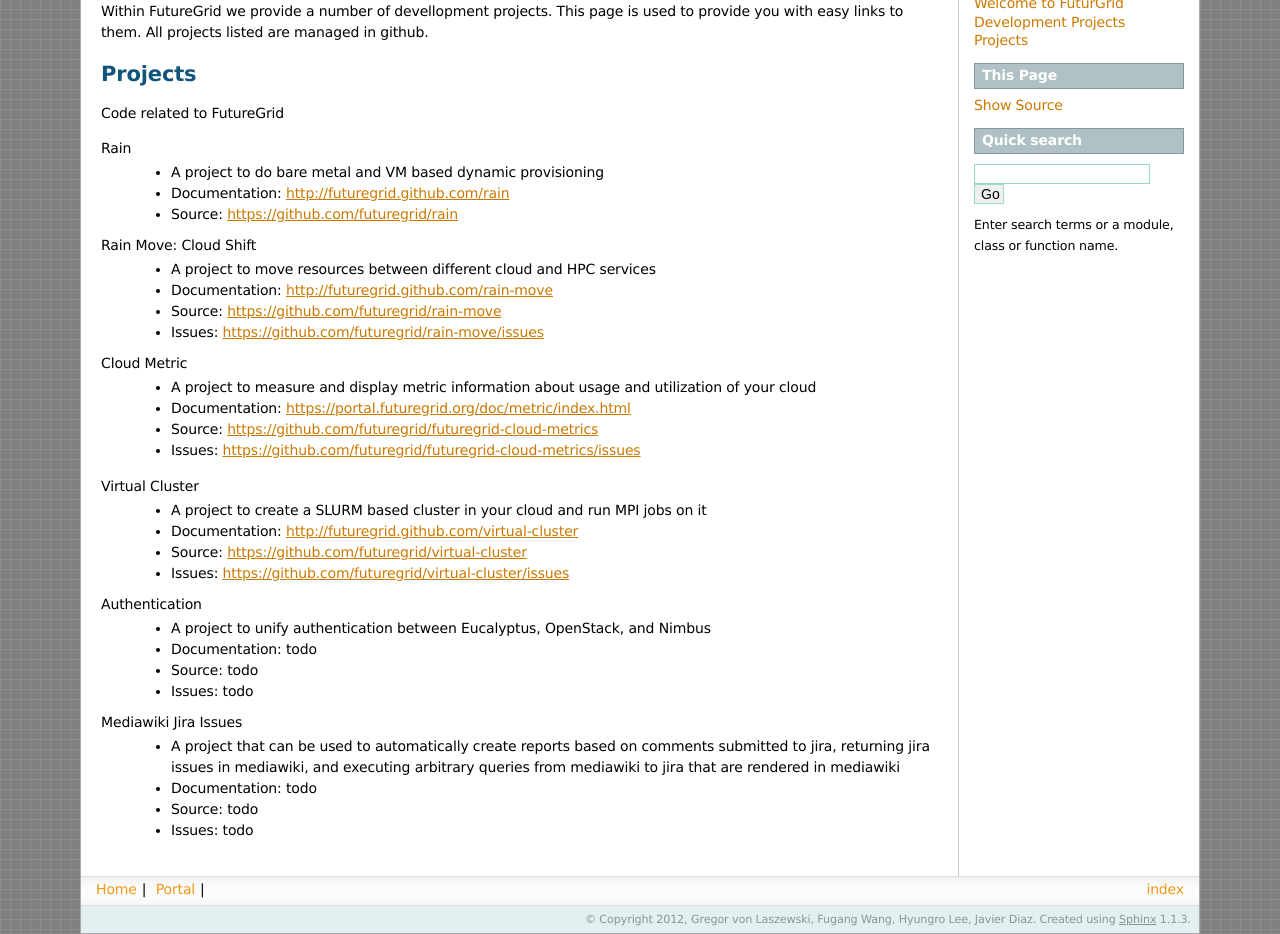
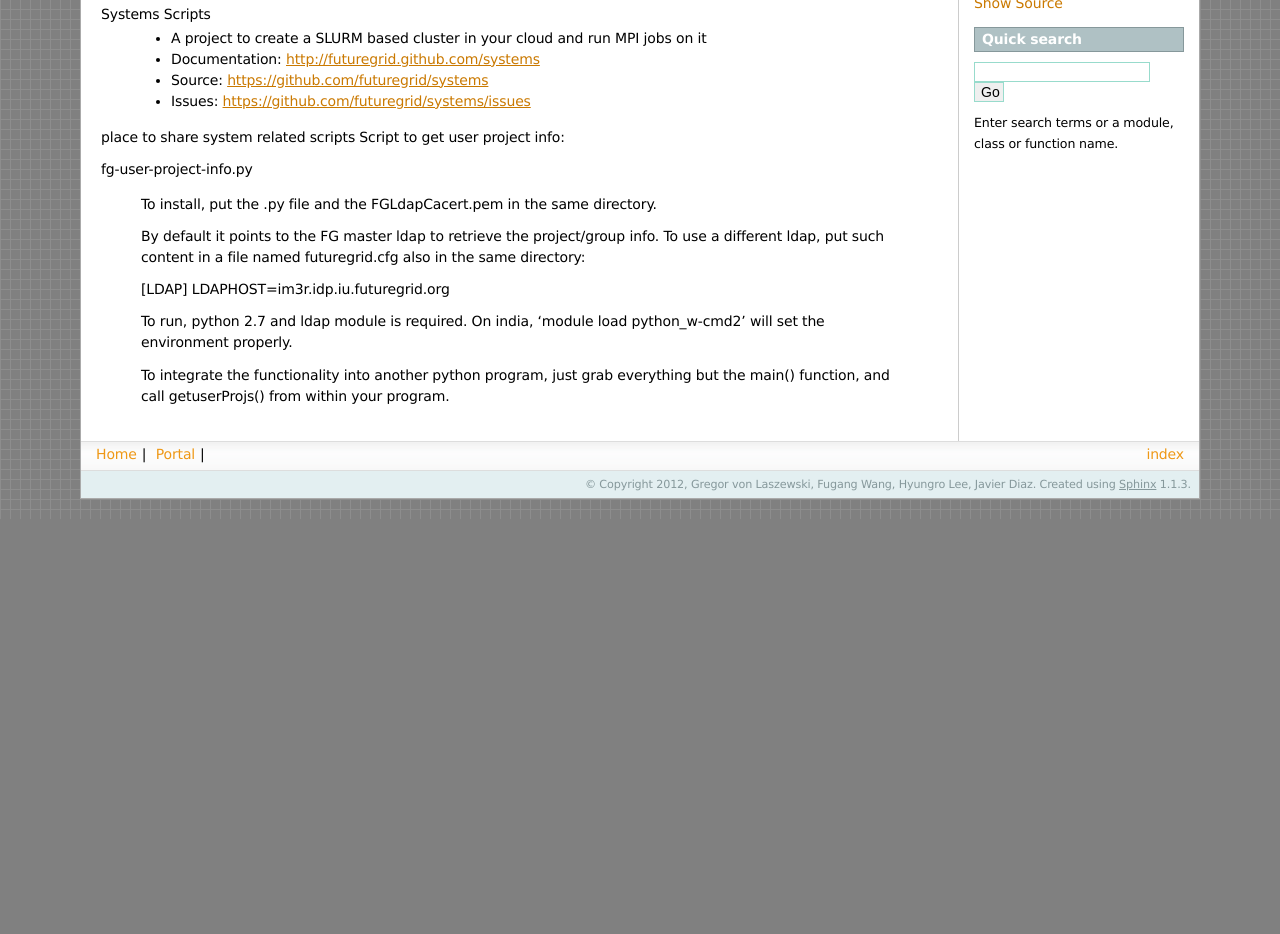
Before and after one commit to futuregrid/systems, a plain HTML site: page index.html in a window 1280 px wide. Shown: the part 281-1215 px from the top of the page. After the commit the page ends 800 px from the top, so only its background shows below. Drawn offline with Linux system fonts and the light colour scheme.

Commit message:
updating the github pages

```diff
--- a/index.html
+++ b/index.html
@@ -10,7 +10,7 @@
   <head>
     <meta http-equiv="Content-Type" content="text/html; charset=utf-8" />
 
-    <title>Welcome to FuturGrid Development Projects &mdash; FutureGrid Cloud Code 0.1 documentation</title>
+    <title>Welcome to FuturGrid Systems Scripts &mdash; FutureGrid Cloud Code 0.1 documentation</title>
 
     <link rel="stylesheet" href="_static/sphinxdoc.css" type="text/css" />
     <link rel="stylesheet" href="_static/pygments.css" type="text/css" />
@@ -77,14 +77,6 @@
 
       <div class="sphinxsidebar">
         <div class="sphinxsidebarwrapper">
-  <h3><a href="#">Table Of Contents</a></h3>
-  <ul>
-<li><a class="reference internal" href="#">Welcome to FuturGrid Development Projects</a></li>
-<li><a class="reference internal" href="#projects">Projects</a><ul>
-</ul>
-</li>
-</ul>
-
   <h3>This Page</h3>
   <ul class="this-page-menu">
     <li><a href="_sources/index.txt"
@@ -114,66 +106,29 @@
         <div class="bodywrapper">
           <div class="body">
 
-  <div class="section" id="welcome-to-futurgrid-development-projects">
-<h1>Welcome to FuturGrid Development Projects<a class="headerlink" href="#welcome-to-futurgrid-development-projects" title="Permalink to this headline">¶</a></h1>
-<p>Within FutureGrid we provide a number of devellopment projects. This
-page is used to provide you with easy links to them. All projects
-listed are managed in github.</p>
-</div>
-<div class="section" id="projects">
-<h1>Projects<a class="headerlink" href="#projects" title="Permalink to this headline">¶</a></h1>
-<p>Code related to FutureGrid</p>
+  <div class="section" id="welcome-to-futurgrid-systems-scripts">
+<h1>Welcome to FuturGrid Systems Scripts<a class="headerlink" href="#welcome-to-futurgrid-systems-scripts" title="Permalink to this headline">¶</a></h1>
 <dl class="docutils">
-<dt>Rain</dt>
+<dt>Systems Scripts</dt>
 <dd><ul class="first last simple">
-<li>A project to do bare metal and VM based dynamic provisioning</li>
-<li>Documentation: <a class="reference external" href="http://futuregrid.github.com/rain">http://futuregrid.github.com/rain</a></li>
-<li>Source: <a class="reference external" href="https://github.com/futuregrid/rain">https://github.com/futuregrid/rain</a></li>
-</ul>
-</dd>
-<dt>Rain Move: Cloud Shift</dt>
-<dd><ul class="first last simple">
-<li>A project to move resources between different cloud and HPC services</li>
-<li>Documentation: <a class="reference external" href="http://futuregrid.github.com/rain-move">http://futuregrid.github.com/rain-move</a></li>
-<li>Source: <a class="reference external" href="https://github.com/futuregrid/rain-move">https://github.com/futuregrid/rain-move</a></li>
-<li>Issues: <a class="reference external" href="https://github.com/futuregrid/rain-move/issues">https://github.com/futuregrid/rain-move/issues</a></li>
-</ul>
-</dd>
-<dt>Cloud Metric</dt>
-<dd><ul class="first last simple">
-<li>A project to measure and display metric information about usage and utilization of your cloud</li>
-<li>Documentation: <a class="reference external" href="https://portal.futuregrid.org/doc/metric/index.html">https://portal.futuregrid.org/doc/metric/index.html</a></li>
-<li>Source: <a class="reference external" href="https://github.com/futuregrid/futuregrid-cloud-metrics">https://github.com/futuregrid/futuregrid-cloud-metrics</a></li>
-<li>Issues: <a class="reference external" href="https://github.com/futuregrid/futuregrid-cloud-metrics/issues">https://github.com/futuregrid/futuregrid-cloud-metrics/issues</a></li>
+<li>A project to create a SLURM based cluster in your cloud and run MPI jobs on it</li>
+<li>Documentation: <a class="reference external" href="http://futuregrid.github.com/systems">http://futuregrid.github.com/systems</a></li>
+<li>Source: <a class="reference external" href="https://github.com/futuregrid/systems">https://github.com/futuregrid/systems</a></li>
+<li>Issues: <a class="reference external" href="https://github.com/futuregrid/systems/issues">https://github.com/futuregrid/systems/issues</a></li>
 </ul>
 </dd>
 </dl>
-<dl class="docutils">
-<dt>Virtual Cluster</dt>
-<dd><ul class="first last simple">
-<li>A project to create a SLURM based cluster in your cloud and run MPI jobs on it</li>
-<li>Documentation: <a class="reference external" href="http://futuregrid.github.com/virtual-cluster">http://futuregrid.github.com/virtual-cluster</a></li>
-<li>Source: <a class="reference external" href="https://github.com/futuregrid/virtual-cluster">https://github.com/futuregrid/virtual-cluster</a></li>
-<li>Issues: <a class="reference external" href="https://github.com/futuregrid/virtual-cluster/issues">https://github.com/futuregrid/virtual-cluster/issues</a></li>
-</ul>
-</dd>
-<dt>Authentication</dt>
-<dd><ul class="first last simple">
-<li>A project to unify authentication between Eucalyptus, OpenStack, and Nimbus</li>
-<li>Documentation: todo</li>
-<li>Source: todo</li>
-<li>Issues: todo</li>
-</ul>
-</dd>
-<dt>Mediawiki Jira Issues</dt>
-<dd><ul class="first last simple">
-<li>A project that can be used to automatically create reports based on comments submitted to jira, returning jira issues in mediawiki, and executing arbitrary queries from mediawiki to jira that are rendered in mediawiki</li>
-<li>Documentation: todo</li>
-<li>Source: todo</li>
-<li>Issues: todo</li>
-</ul>
-</dd>
-</dl>
+<p>place to share system related scripts
+Script to get user project info:</p>
+<p>fg-user-project-info.py</p>
+<blockquote>
+<div><p>To install, put the .py file and the FGLdapCacert.pem in the same directory.</p>
+<p>By default it points to the FG master ldap to retrieve the project/group info. To use a different ldap, put such content in a file named futuregrid.cfg also in the same directory:</p>
+<p>[LDAP]
+LDAPHOST=im3r.idp.iu.futuregrid.org</p>
+<p>To run, python 2.7 and ldap module is required. On india, &#8216;module load python_w-cmd2&#8217; will set the environment properly.</p>
+<p>To integrate the functionality into another python program, just grab everything but the main() function, and call getuserProjs() from within your program.</p>
+</div></blockquote>
 <div class="toctree-wrapper compound">
 <ul class="simple">
 </ul>
--- a/searchindex.js
+++ b/searchindex.js
@@ -1 +1 @@
-Search.setIndex({objects:{},terms:{jira:1,all:1,code:[0,1,3],help:2,execut:1,queri:1,move:1,mediawiki:1,openstack:1,dynam:1,easi:1,futuregird:0,them:1,sourc:1,"return":1,mpi:1,util:1,framework:2,report:1,measur:1,cluser:0,arbitrari:1,list:1,authent:1,nimbu:1,page:1,pleas:2,eucalyptu:1,resourc:1,bare:1,download:0,our:2,todo:[1,3],index:1,version:0,between:1,run:[1,2],usag:1,job:1,base:1,releas:0,org:[1,2],about:1,virual:0,shift:1,manag:1,com:[0,1],comment:1,via:0,render:1,within:1,slurm:1,number:1,automat:1,instal:0,your:1,cloud:[1,2,3],differ:1,from:[0,1],support:2,submit:1,form:2,relat:[1,3],link:1,futuregrid:[0,1,2,3],provid:1,futurgrid:1,servic:1,displai:1,project:[1,3],unifi:1,can:[0,1],problem:2,provis:1,creat:1,metric:[1,2,3],cluster:[0,1,3],pip:0,develop:1,welcom:1,when:2,virtual:[0,1,3],html:1,hpc:1,you:[1,2],document:1,http:[0,1,2],rain:[1,3],devellop:1,portal:[1,2],github:[0,1],doc:1,metal:1,issu:1,inform:1,thi:1},objtypes:{},titles:["Download","Welcome to FuturGrid Development Projects","Support","Projects"],objnames:{},filenames:["download","index","support","intro"]})
+Search.setIndex({objects:{},terms:{code:[0,3],help:2,just:1,virtual:[0,3],group:1,program:1,ldap:1,main:1,futuregird:0,sourc:1,get:1,python:1,mpi:1,framework:2,requir:1,cluser:0,name:1,integr:1,grab:1,pleas:2,set:1,cfg:1,download:0,our:2,todo:3,content:1,pem:1,version:0,run:[1,2],job:1,base:1,put:1,org:[1,2],virual:0,ldaphost:1,idp:1,place:1,com:[0,1],load:1,via:0,point:1,modul:1,within:1,slurm:1,cmd2:1,releas:0,instal:[0,1],your:1,cloud:[1,2,3],differ:1,from:[0,1],script:1,support:2,system:1,call:1,master:1,"function":1,properli:1,form:2,share:1,relat:[1,3],futuregrid:[0,1,2,3],info:1,retriev:1,"default":1,futurgrid:1,project:[1,3],can:0,problem:2,creat:1,metric:[2,3],india:1,cluster:[0,1,3],file:1,pip:0,python_w:1,fgldapcacert:1,welcom:1,anoth:1,when:2,same:1,also:1,you:2,document:1,http:[0,1,2],rain:3,portal:2,user:1,getuserproj:1,github:[0,1],im3r:1,directori:1,issu:1,environ:1,everyth:1},objtypes:{},titles:["Download","Welcome to FuturGrid Systems Scripts","Support","Projects"],objnames:{},filenames:["download","index","support","intro"]})
```
Also changed, not shown: _sources/index.txt.
